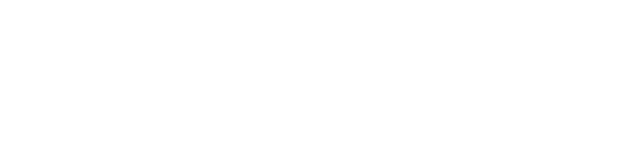
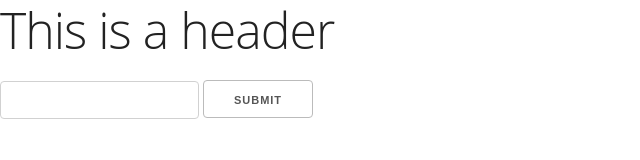
Before and after one commit to beshad/cssimple, a plain HTML site: page index.html in a window 1280 px wide. Shown: the whole page, without its empty margins (0-640 px from the left). Drawn offline with Linux system fonts and the light colour scheme.

Commit message:
gitignore added and font Open Sans

```diff
--- a/cssimple.css
+++ b/cssimple.css
@@ -2,24 +2,6 @@
 * Cssimple V1.0.0
 * Copyright 2018, Behshad Ghorbani
 * me.xeba.co.nz
-*/
-
-
-/* Table of contents
-- Variables
-- Grid
-- Base Styles
-- Typography
-- Links
-- Buttons
-- Forms
-- Lists
-- Code
-- Tables
-- Spacing
-- Utilities
-- Clearing
-- Media Queries
 */
 
 /* CSS rese by http://meyerweb.com/eric/tools/css/reset/  */
@@ -66,6 +48,8 @@
 	border-collapse: collapse;
 	border-spacing: 0;
 }
+
+@import url('https://fonts.googleapis.com/css?family=Open+Sans:300,300i,400,400i,600,600i,700,700i,800,800i');
 
 *,
 *::before,
@@ -171,7 +155,7 @@
   font-size: 1.5em;
   line-height: 1.6;
   font-weight: 400;
-  font-family: "HelveticaNeue", "Helvetica Neue", Helvetica, Arial, sans-serif;
+  font-family: "Open Sans", "Helvetica Neue", Helvetica, Arial, sans-serif;
   color: #222;
 }
 
--- a/index.html
+++ b/index.html
@@ -4,9 +4,12 @@
   <meta charset="UTF-8">
   <meta name="viewport" content="width=device-width, initial-scale=1.0">
   <meta http-equiv="X-UA-Compatible" content="ie=edge">
+  <link rel="stylesheet" href="cssimple.css">
   <title>Cssimple Sandbox</title>
 </head>
 <body>
-
+  <h1>This is a header</h1>
+  <input type="text">
+  <button>submit</button>
 </body>
 </html>
```
Also changed, not shown: 1 other file.
